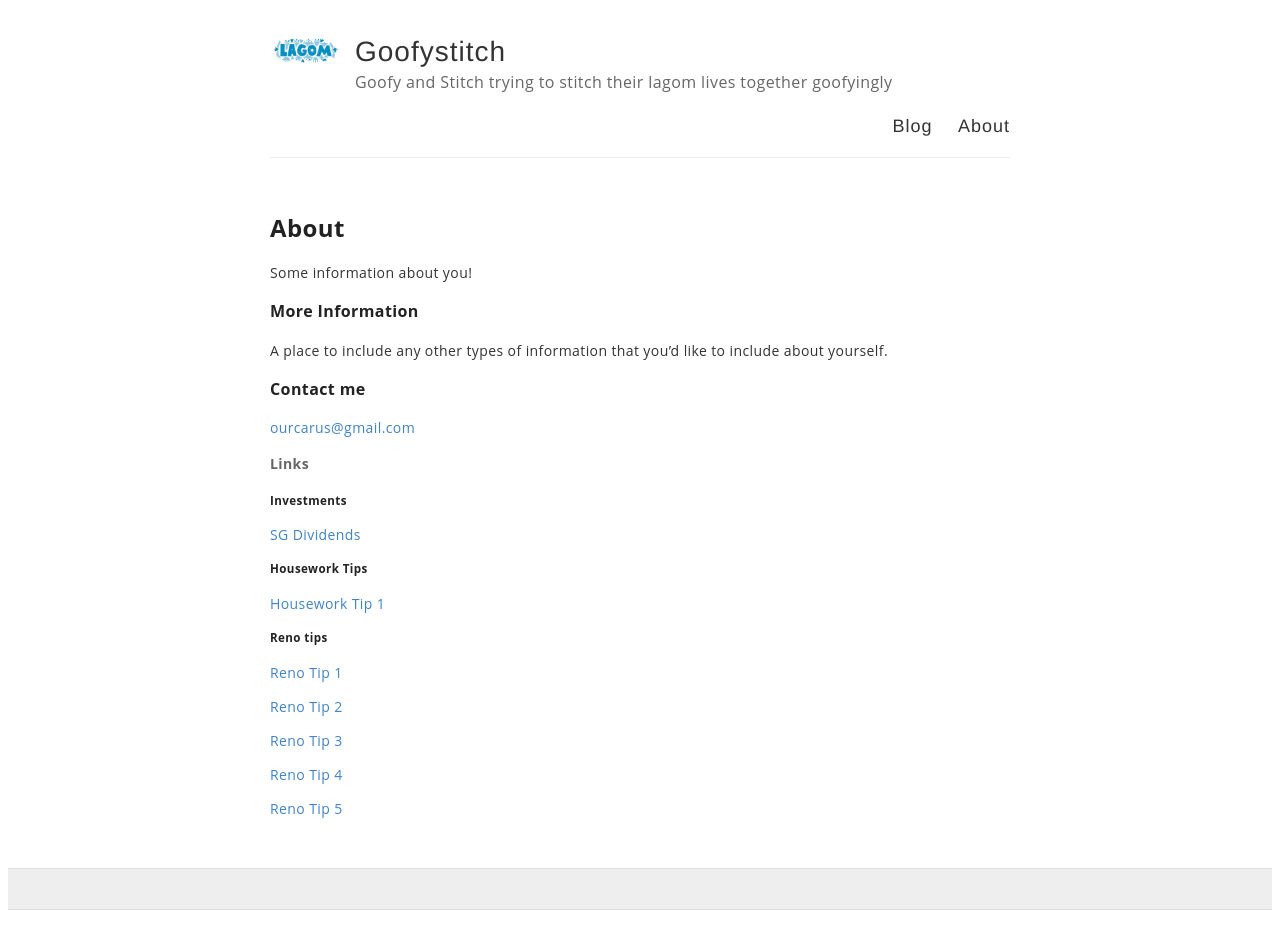
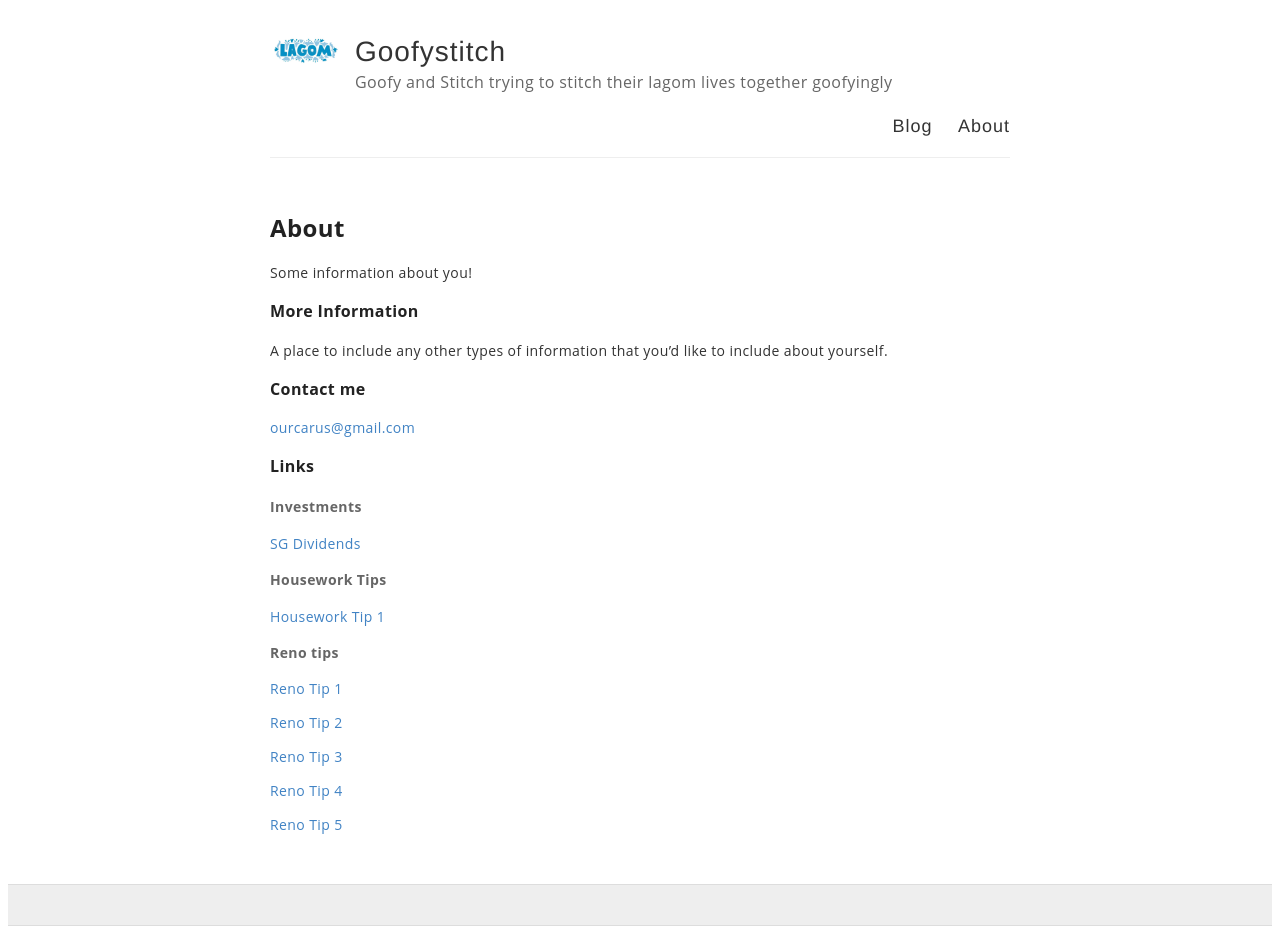
Before and after one commit to ourcarus/casadelagom, a Jekyll site: the page built from about.md, in a window 1280 px wide. Built offline with Jekyll 4.4.1, drawn with Linux system fonts in a browser that asks for light colours.

```diff
--- a/about.md
+++ b/about.md
@@ -15,14 +15,14 @@ A place to include any other types of information that you'd like to include abo
 
 [ourcarus@gmail.com](mailto:ourcarus@gmail.com)
 
-#### Links
-##### Investments
+### Links
+#### Investments
 <a href="http://dividends.sg" target="_blank">SG Dividends</a>
 
-##### Housework Tips
+#### Housework Tips
 <a href="https://fb.watch/6mbqFwa3u0/" target="_blank">Housework Tip 1</a>
 
-##### Reno tips
+#### Reno tips
 <a href="https://fb.watch/76ZkGyyxE8/" target="_blank">Reno Tip 1</a>
 
 <a href="https://fb.watch/7aoQQau3Ck/" target="_blank">Reno Tip 2</a>
```
